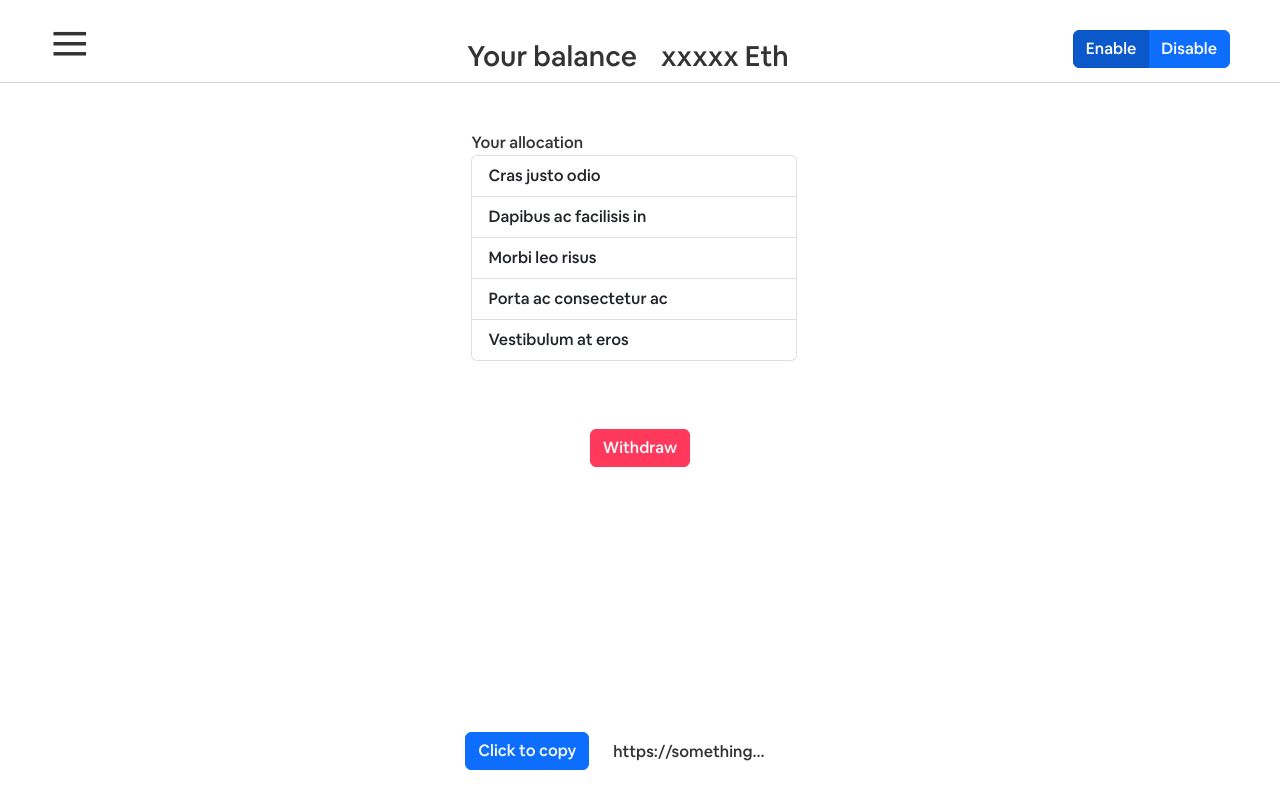
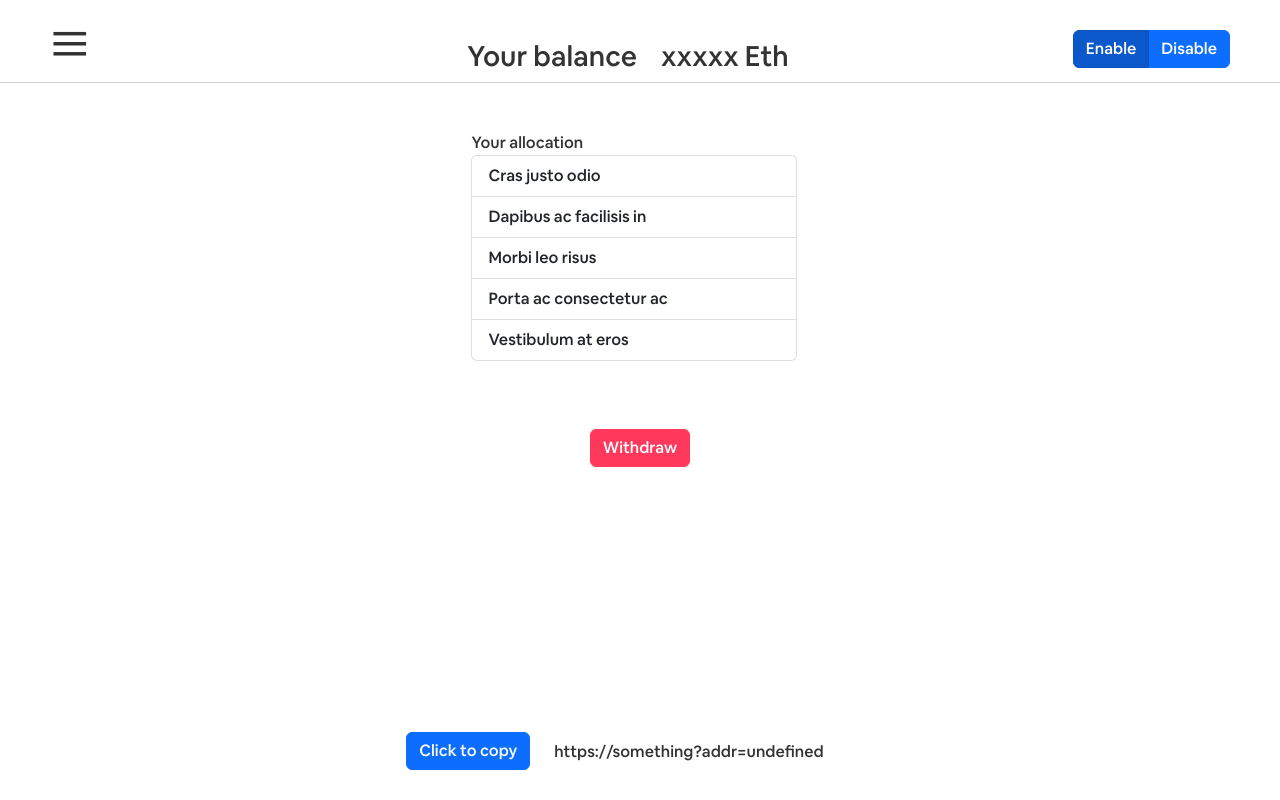
Before and after one commit to royc0003/some-awesome-sodium, a Next.js app: page /contract in a window 1280 px wide. Built offline with nearby package versions, Linux system fonts and the light colour scheme.

Commit message:
feat: included addr

```diff
--- a/pages/contract.js
+++ b/pages/contract.js
@@ -1,4 +1,4 @@
-import React, { useState } from "react";
+import React, { useState, useEffect } from "react";
 import ButtonGroup from "react-bootstrap/ButtonGroup";
 import ToggleButton from "react-bootstrap/ToggleButton";
 import Stack from "react-bootstrap/Stack";
@@ -10,14 +10,21 @@ import Button from "react-bootstrap/Button";
 import copy from "copy-to-clipboard";
 import Toast from "react-bootstrap/Toast";
 import Offcanvas from "react-bootstrap/Offcanvas";
+import { useRouter } from "next/router";
 
 export default function contract() {
-  const [urlText, setUrlText] = useState("https://something...");
+  const [urlText, setUrlText] = useState("https://something../");
   const [checked, setChecked] = useState(false);
   const [radioValue, setRadioValue] = useState("1");
   const [toast, setToast] = useState(false);
   const [showDrawer, setShowDrawer] = useState(false);
   const [currency, setCurrency] = useState("Eth");
+  const router = useRouter();
+  const { addr } = router.query;
+
+  useEffect(() => {
+    setUrlText(`https://something?addr=${addr}`);
+  }, []);
 
   const toggleToast = () => {
     setToast(!toast);
--- a/pages/main.js
+++ b/pages/main.js
@@ -5,6 +5,7 @@ import Button from "react-bootstrap/Button";
 import styles from "../styles/Main.module.scss";
 import ListGroup from "react-bootstrap/ListGroup";
 import { useRouter } from "next/router";
+import Link from "next/link";
 
 export default function main() {
   const router = useRouter();
@@ -27,7 +28,9 @@ export default function main() {
       <Row className={styles.listing}>
         <Row className={styles.listingTitle}>Your contracts</Row>
         <ListGroup>
-          <ListGroup.Item>Cras justo odio</ListGroup.Item>
+          <ListGroup.Item>
+            <Link href={`/contract?addr=Crasjustoodio`}>Crasjustoodio</Link>
+          </ListGroup.Item>
           <ListGroup.Item>Dapibus ac facilisis in</ListGroup.Item>
           <ListGroup.Item>Morbi leo risus</ListGroup.Item>
           <ListGroup.Item>Porta ac consectetur ac</ListGroup.Item>
```
